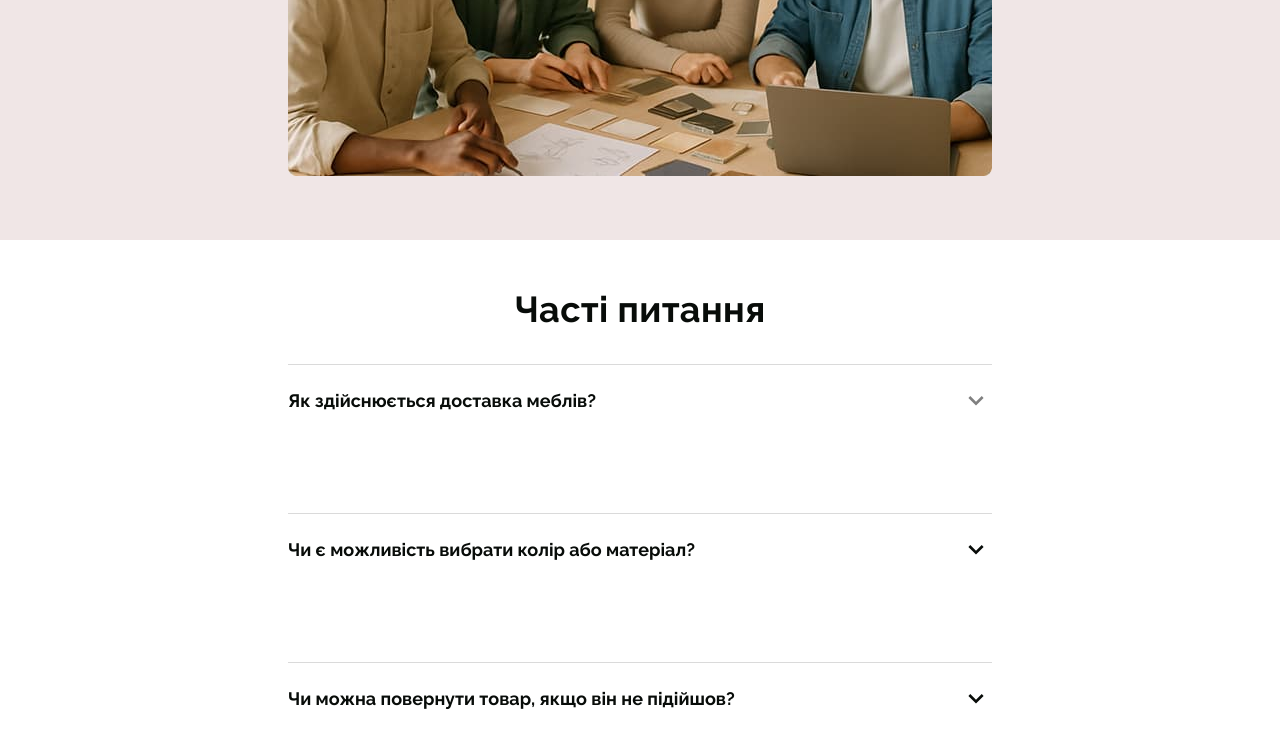
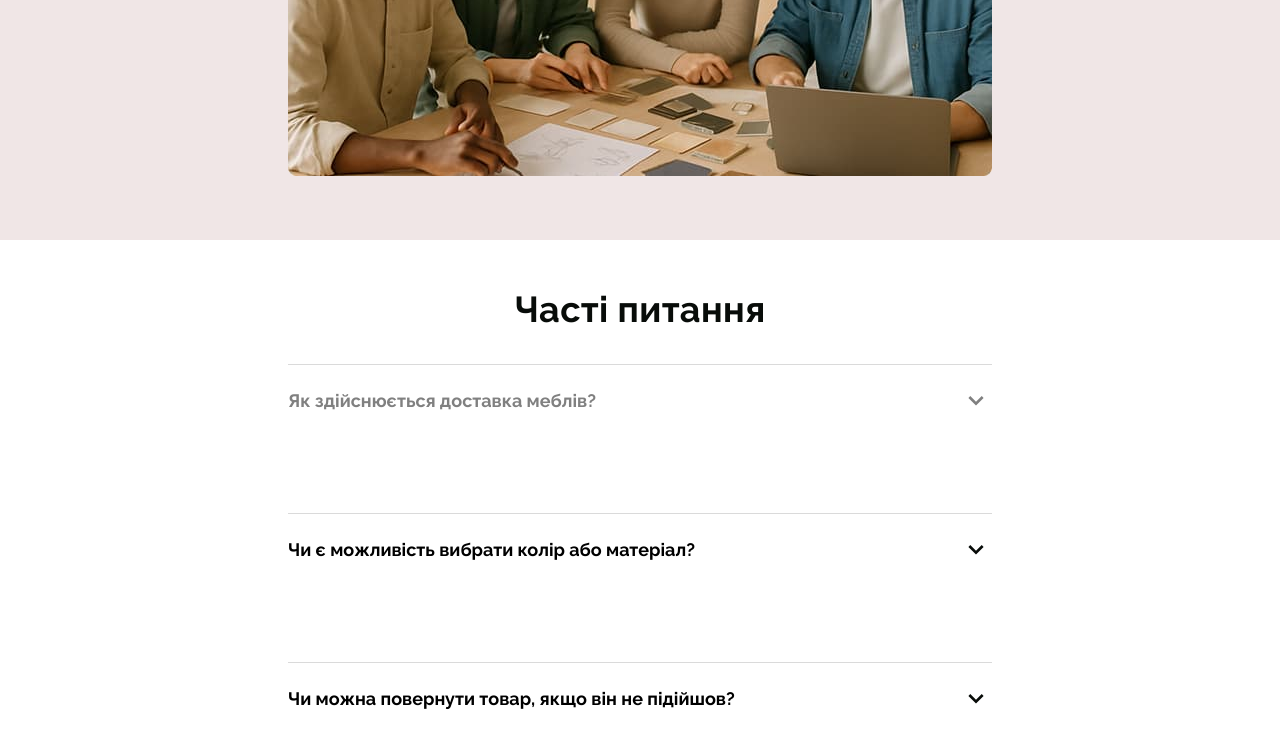
Before and after one commit to KarinaBosenko/undefined-heroes, a website built with Vite: page src/index.html in a window 1280 px wide. In both pictures the pointer is over the button "Як здійснюється доставка меблів?". Shown: the part 530-1278 px from the top of the page. Built offline with nearby package versions, Linux system fonts and the light colour scheme; what accordion-js would draw is missing.

Commit message:
fix hover

```diff
--- a/src/css/faq.css
+++ b/src/css/faq.css
@@ -58,8 +58,9 @@
   display: flex;
   transition: color 350ms ease-in-out;
 }
-.accordion-item:not(.accordion-active) .accordion-trigger {
-  color: #080c09;
+.accordion-item:not(.accordion-active) .accordion-trigger:hover,
+.accordion-item:not(.accordion-active) .accordion-trigger:focus {
+  color: #808080;
 }
 .accordion-panel {
   overflow: hidden;
```
